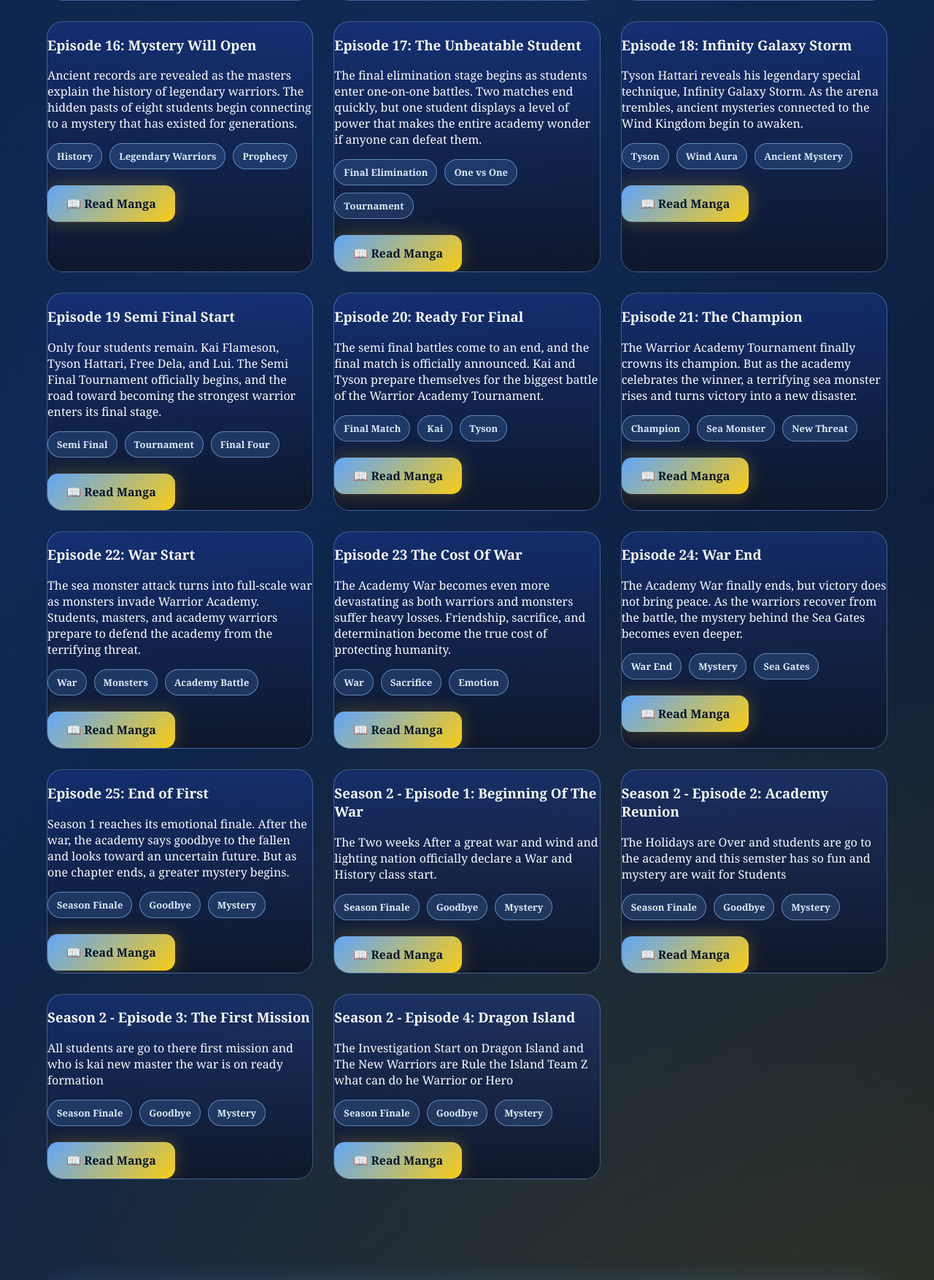
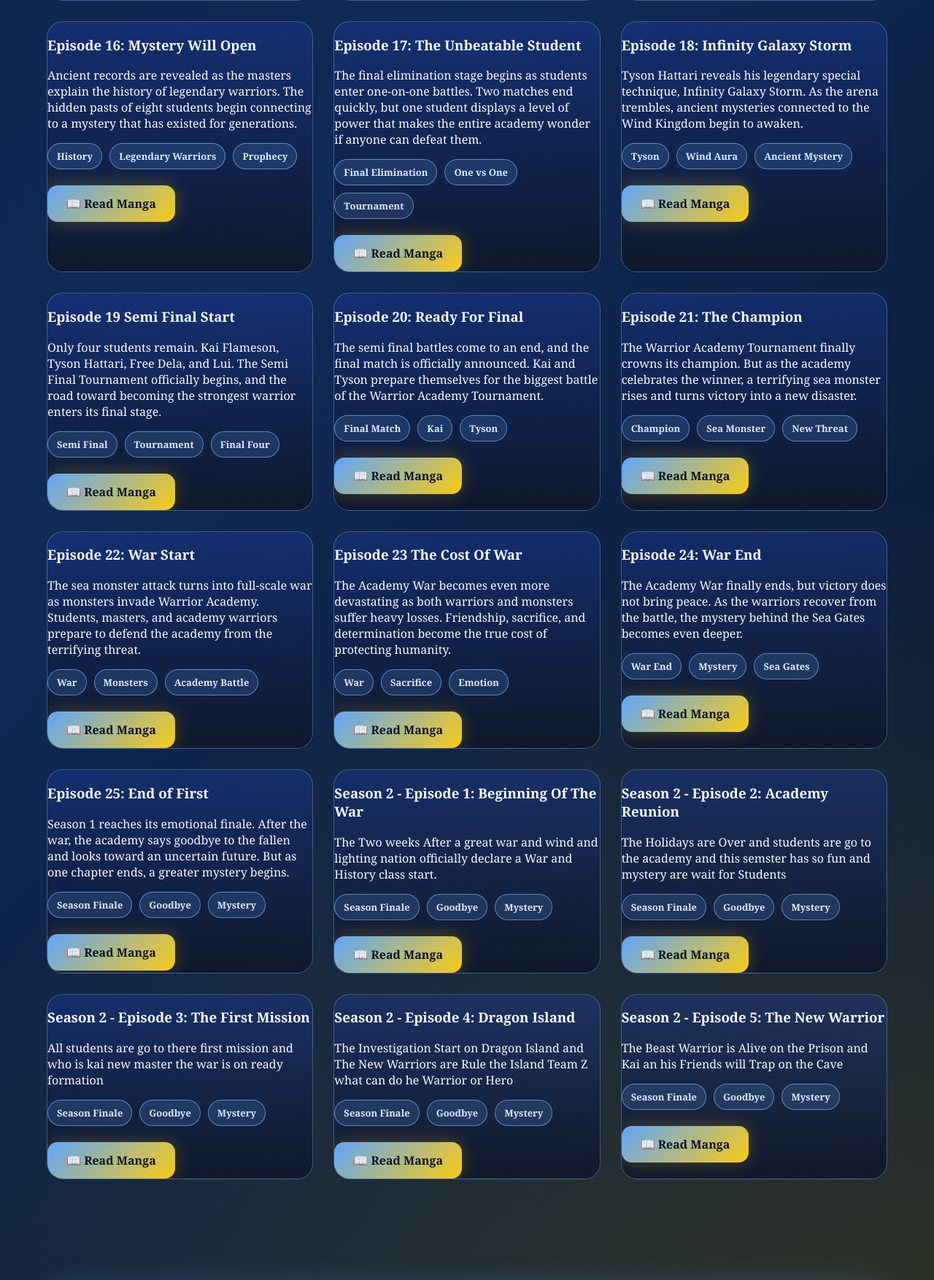
Before and after one commit to infinityaiworld001-cmd/my_world, a Flask app: page /chapters in a window 1280 px wide. Shown: the part 2160-3914 px from the top of the page at 73% size. Run offline with Flask 3, Linux system fonts and the light colour scheme.

Commit message:
Update chapters.html

```diff
--- a/templates/chapters.html
+++ b/templates/chapters.html
@@ -724,6 +724,28 @@ class="btn">
     </a>
 </div>
 
+        <div class="chapter-card">
+    <h3>Season 2 - Episode 5: The New Warrior </h3>
+
+    <p>
+        The Beast Warrior is Alive on the Prison
+        and Kai an his Friends will Trap on the
+        Cave
+    </p>
+
+    <div class="tag-row">
+        <span class="tag">Season Finale</span>
+        <span class="tag">Goodbye</span>
+        <span class="tag">Mystery</span>
+    </div>
+
+    <br>
+
+    <a href="/manga/episode-30/1" class="btn">
+        📖 Read Manga
+    </a>
+</div>
+
     </div>
 </section>
 
```
